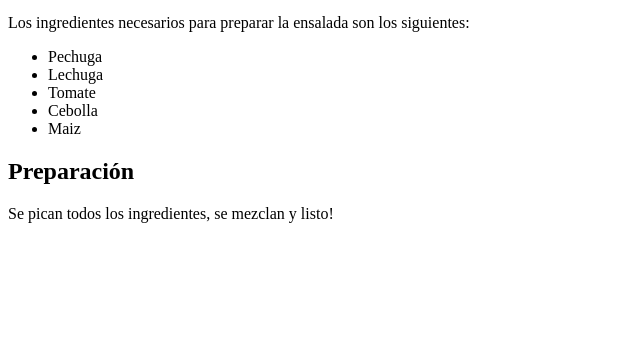
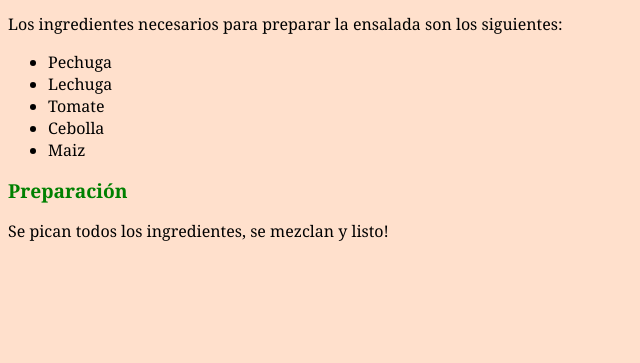
Before and after one commit to LauriBJ/nivelacion-mir, a plain HTML site: page ejercicio2/index.html in a window 1280 px wide. Shown: the part 437-800 px from the top of the page, without its empty margins (0-640 px from the left). Drawn offline with Linux system fonts and the light colour scheme.

Commit message:
Agrega estilos segundo ejercicio

```diff
--- /dev/null
+++ b/ejercicio2/estilos.css
@@ -0,0 +1,12 @@
+h1{
+    font-size: xx-large;
+    color:  #134d00;
+}
+h2{
+    font-size: larger;
+    color: green;
+}
+body{
+    font-family: Cambria, Cochin, Georgia, Times, 'Times New Roman', serif;
+    background-color:#ffe0cc;
+}
--- a/ejercicio2/index.html
+++ b/ejercicio2/index.html
@@ -7,6 +7,7 @@
     <title>Mi receta</title>
 </head>
 <body>
+    <link rel="stylesheet" href="estilos.css">
     <h1>Receta: Ensalada</h1>
     <img src="https://s3.amazonaws.com/makeitreal/salad.png" alt="Ensalada">
     <h2>Ingredientes</h2>
```
